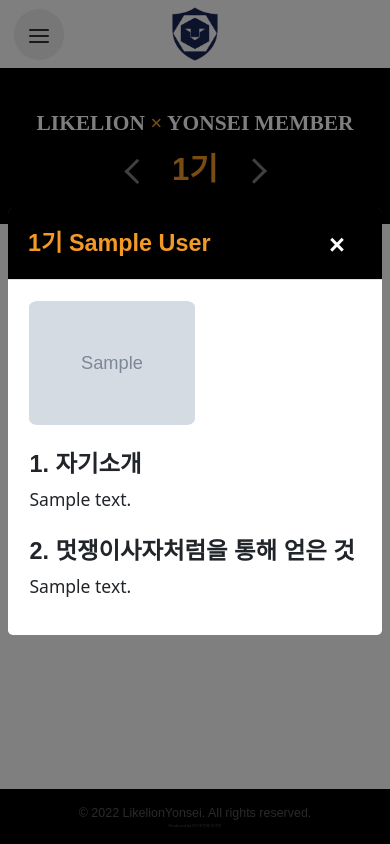
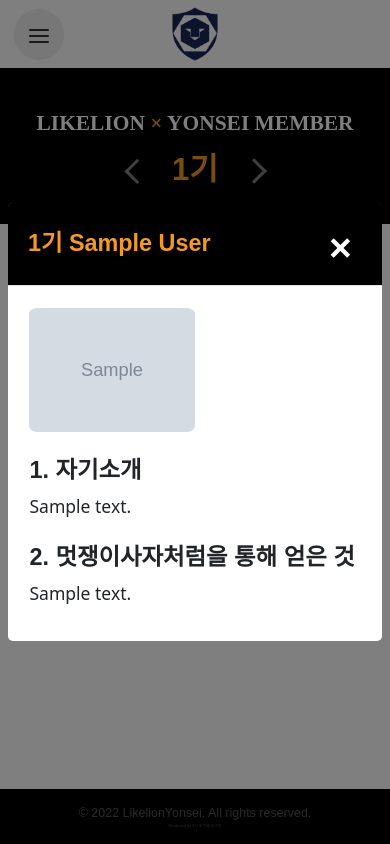
Before and after one commit to likelionYonseiWeb/likelionyonsei, a Django app: page /alumni/ in a window 390 px wide, after a click that opens the changed part. Run offline with Django 4.2, Linux system fonts and the light colour scheme; tables that the repository leaves empty hold one stand-in row (values such as "Sample post"); grey boxes marked "Sample" are stand-in pictures.

Commit message:
alumni 수정완료

```diff
--- a/likelionyonsei_app/templates/alumni.html
+++ b/likelionyonsei_app/templates/alumni.html
@@ -195,7 +195,7 @@
   }
   .close:after {display: inline-block;
     content: "\00d7";
-    font-size:7vw;
+    font-size:10vw;
     z-index:10;
     width:4.5vw;
     height: 4.5vw;
```
